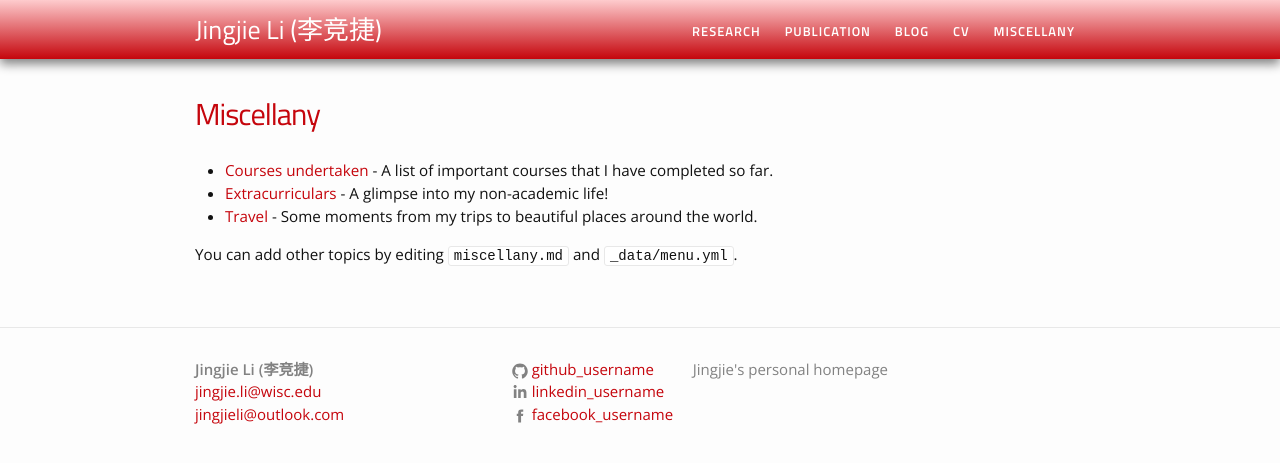
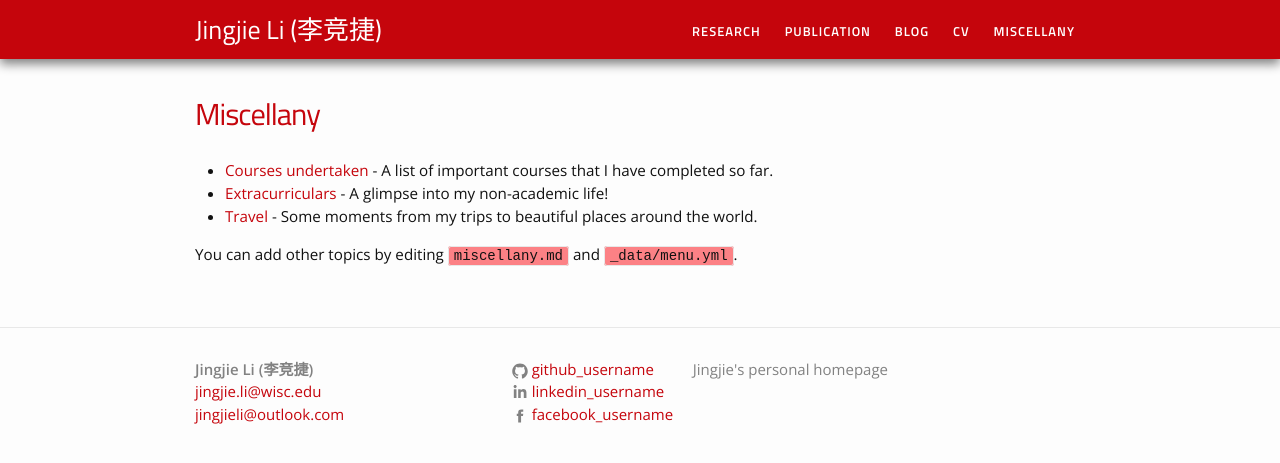
Before and after one commit to jingjieli95/jingjieli95.github.io, a Jekyll site: the page built from miscellany.md, in a window 1280 px wide. Shown: the top 463 px of the page. Built offline with Jekyll 4.4.1, drawn with Linux system fonts in a browser that asks for light colours.

Commit message:
Update main.scss

```diff
--- a/css/main.scss
+++ b/css/main.scss
@@ -15,7 +15,7 @@ $background-color: #fdfdfd;
 $brand-color:      #C5050C; //#0077CC;
 
 $blue-color-dark: #C5050C; //darken(#C5050C, 10%);
-$blue-color-light: lighten(#C5050C, 50%);//#4B93DB;
+$blue-color-light: #C5050C; //lighten(#C5050C, 50%);//#4B93DB;
 
 $grey-color:       #828282;
 $grey-color-light: lighten($grey-color, 40%);
```
